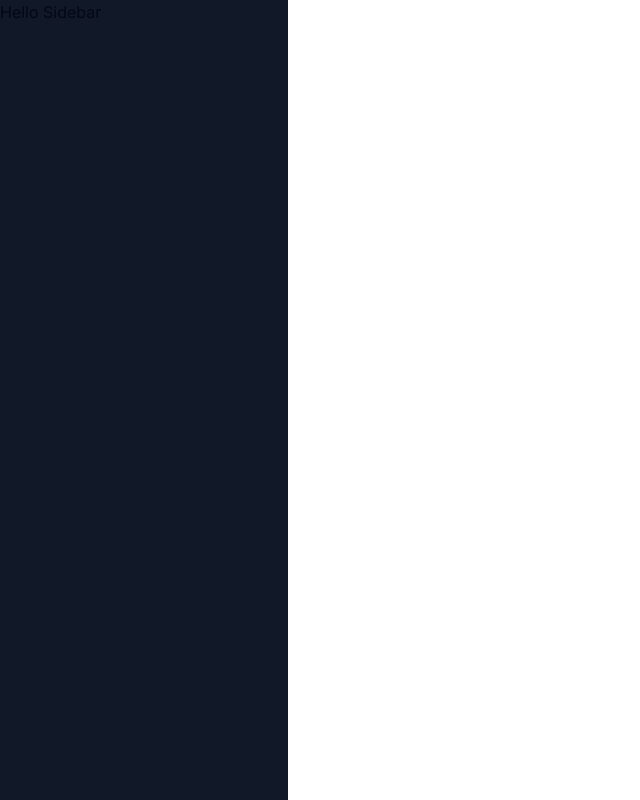
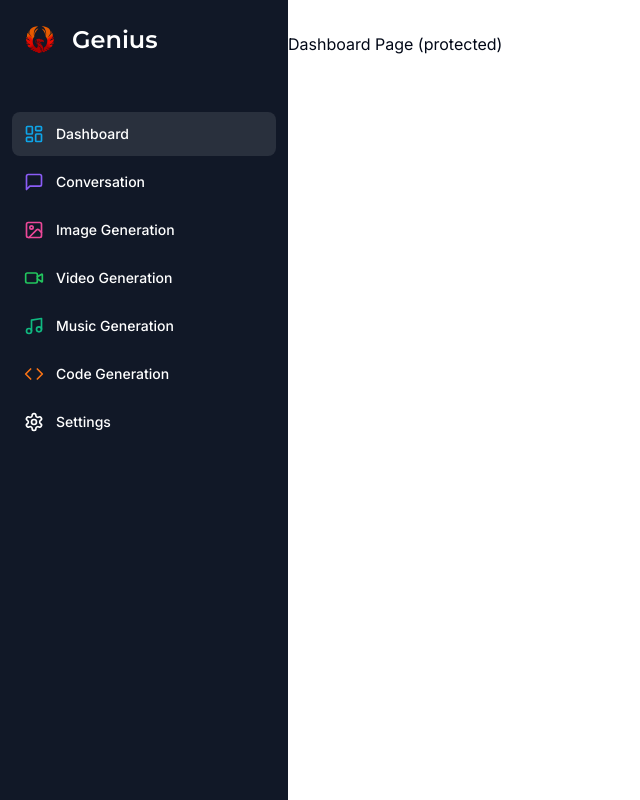
Before and after one commit to iamshivakhatri/ai-app, a Next.js app: page /dashboard in a window 1280 px wide. Shown: the whole page, without its empty margins (0-640 px from the left). Built offline with nearby package versions, Linux system fonts and the light colour scheme.

Commit message:
Completed the dynamic sidebar

```diff
--- a/app/(dashboard)/(routes)/dashboard/page.tsx
+++ b/app/(dashboard)/(routes)/dashboard/page.tsx
@@ -1,10 +1,10 @@
-import {UserButton} from '@clerk/nextjs';
+
 
 const DashboardPage = () => {
     return (
         <div>
             <p>Dashboard Page (protected)</p>
-            <UserButton afterSignOutUrl="/"/>
+
         </div>
      );
 }
--- a/app/(dashboard)/layout.tsx
+++ b/app/(dashboard)/layout.tsx
@@ -1,3 +1,6 @@
+import Navbar from "@/components/navbar";
+import Sidebar from "@/components/sidebar";
+
 const DashboardLayout = ({
 children
 }:{
@@ -7,11 +10,14 @@
     return (
         <div className="h-full relative">
             <div className="hidden h-full md:flex md:w-72 md:flex-col md:fixed md:inset-y-0 z-[80] bg-gray-900">
-                <div>
-                    Hello Sidebar
-                </div>
+               <Sidebar/>
 
             </div>
+
+            <main className="md:pl-72">
+                <Navbar/>
+                {children}
+            </main>
 
         </div>
       );
--- /dev/null
+++ b/components/mobile-sidebar.tsx
@@ -0,0 +1,33 @@
+"use client";
+
+import { Button } from "./ui/button";
+import { Menu } from "lucide-react";
+import { useState, useEffect } from "react";
+import {Sheet, SheetContent, SheetTrigger} from '@/components/ui/sheet';
+import Sidebar from "@/components/sidebar";
+
+
+const MobileSidebar = () => {
+    const [isMounted, setIsMounted] = useState(false);
+
+    useEffect(() => {
+        setIsMounted(true);
+    }, []);
+
+    if (!isMounted) return null;
+
+    return (
+        <Sheet>
+        <SheetTrigger>
+        <Button variant="ghost" size="icon" className="md:hidden">
+            <Menu size={24}/>
+        </Button>
+        </SheetTrigger>
+        <SheetContent side = "left" className="p-0 m-0">
+            <Sidebar/>
+        </SheetContent>
+        </Sheet>
+     );
+}
+
+export default MobileSidebar;
--- /dev/null
+++ b/components/navbar.tsx
@@ -0,0 +1,18 @@
+import { Button } from "@/components/ui/button";
+import { UserButton } from "@clerk/nextjs";
+import {Menu} from "lucide-react"
+import MobileSidebar from "./mobile-sidebar";
+
+const Navbar = () => {
+    return (
+        <div className="flex items-center p-4">
+            <MobileSidebar/>
+            <div className="flex w-full justify-end">
+                <UserButton afterSignOutUrl="/"/>
+            </div>
+
+        </div>
+     );
+}
+
+export default Navbar;
--- /dev/null
+++ b/components/sidebar.tsx
@@ -0,0 +1,104 @@
+"use client";
+
+import Link from "next/link";
+import Image from "next/image";
+import { Montserrat } from "next/font/google";
+import { Layout, LayoutDashboard, MessageSquare, ImageIcon, VideoIcon, Music, Code, Settings } from "lucide-react";
+
+
+import {cn} from  '@/lib/utils';
+import { usePathname } from "next/navigation";
+import path from "path";
+
+const montserrat = Montserrat(
+    {
+        weight: "600",
+        subsets: ["latin"],
+    }
+);
+
+const routes = [
+    {
+        label: "Dashboard",
+        href: "/dashboard",
+        icon: LayoutDashboard,
+        color: "text-sky-500"
+    },
+    {
+        label: "Conversation",
+        icon: MessageSquare,
+        href: "/conversation",
+        color: "text-violet-500"
+    },
+    {
+        label: "Image Generation",
+        icon: ImageIcon,
+        href: "/image",
+        color: "text-pink-500"
+    },
+    {
+        label: 'Video Generation',
+        icon: VideoIcon,
+        href: "/video",
+        color: "text-green-500"
+    },
+    {
+        label: 'Music Generation',
+        icon: Music,
+        href: "/music",
+        color: "text-emerald-500"
+    },
+    {
+        label: 'Code Generation',
+        icon: Code,
+        href: "/code",
+        color: "text-orange-500"
+    },
+    {
+        label: 'Settings',
+        icon: Settings,
+        href: "/settings",
+    }
+]
+
+const Sidebar = () => {
+    const pathname = usePathname();
+    return (
+        <div className="space-y-4 py-4 flex flex-col h-full bg-[#111827] text-white">
+            <div className="px-3 py-2 flex-1">
+                <Link href="/dashboard" className="flex items-center pl-3 mb-14">
+                    <div className="relative w-8 h-8 mr-4">
+                        <Image
+                            fill
+                            src="/logo.png"
+                            alt="logo"
+                        />
+                    </div>
+                    <h1 className={cn("text-2xl font-bold", montserrat.className)}>
+                        Genius
+                    </h1>
+
+                </Link>
+                <div className="space-y-1">
+                    {routes.map((route, index) => (
+                        <Link key={route.href} href={route.href}
+                         className={ cn("text-sm group flex p-3  w-full justify-start font-medium  hover:text-white hover:bg-white/10 rounded-lg transition",
+                            pathname === route.href ? "bg-white/10 text-white" : "text-white"
+
+                        )}>
+                            <div className="flex items-center flex-1">
+                            <route.icon className={cn("h-5 w-5 mr-3", route.color)}/>
+                            {route.label}
+                            </div>
+
+                        </Link>
+                    ))}
+
+                </div>
+
+            </div>
+        </div>
+     );
+}
+
+export default Sidebar;
--- /dev/null
+++ b/components/ui/sheet.tsx
@@ -0,0 +1,140 @@
+"use client"
+
+import * as React from "react"
+import * as SheetPrimitive from "@radix-ui/react-dialog"
+import { cva, type VariantProps } from "class-variance-authority"
+import { X } from "lucide-react"
+
+import { cn } from "@/lib/utils"
+
+const Sheet = SheetPrimitive.Root
+
+const SheetTrigger = SheetPrimitive.Trigger
+
+const SheetClose = SheetPrimitive.Close
+
+const SheetPortal = SheetPrimitive.Portal
+
+const SheetOverlay = React.forwardRef<
+  React.ElementRef<typeof SheetPrimitive.Overlay>,
+  React.ComponentPropsWithoutRef<typeof SheetPrimitive.Overlay>
+>(({ className, ...props }, ref) => (
+  <SheetPrimitive.Overlay
+    className={cn(
+      "fixed inset-0 z-50 bg-black/80  data-[state=open]:animate-in data-[state=closed]:animate-out data-[state=closed]:fade-out-0 data-[state=open]:fade-in-0",
+      className
+    )}
+    {...props}
+    ref={ref}
+  />
+))
+SheetOverlay.displayName = SheetPrimitive.Overlay.displayName
+
+const sheetVariants = cva(
+  "fixed z-50 gap-4 bg-background p-6 shadow-lg transition ease-in-out data-[state=open]:animate-in data-[state=closed]:animate-out data-[state=closed]:duration-300 data-[state=open]:duration-500",
+  {
+    variants: {
+      side: {
+        top: "inset-x-0 top-0 border-b data-[state=closed]:slide-out-to-top data-[state=open]:slide-in-from-top",
+        bottom:
+          "inset-x-0 bottom-0 border-t data-[state=closed]:slide-out-to-bottom data-[state=open]:slide-in-from-bottom",
+        left: "inset-y-0 left-0 h-full w-3/4 border-r data-[state=closed]:slide-out-to-left data-[state=open]:slide-in-from-left sm:max-w-sm",
+        right:
+          "inset-y-0 right-0 h-full w-3/4  border-l data-[state=closed]:slide-out-to-right data-[state=open]:slide-in-from-right sm:max-w-sm",
+      },
+    },
+    defaultVariants: {
+      side: "right",
+    },
+  }
+)
+
+interface SheetContentProps
+  extends React.ComponentPropsWithoutRef<typeof SheetPrimitive.Content>,
+    VariantProps<typeof sheetVariants> {}
+
+const SheetContent = React.forwardRef<
+  React.ElementRef<typeof SheetPrimitive.Content>,
+  SheetContentProps
+>(({ side = "right", className, children, ...props }, ref) => (
+  <SheetPortal>
+    <SheetOverlay />
+    <SheetPrimitive.Content
+      ref={ref}
+      className={cn(sheetVariants({ side }), className)}
+      {...props}
+    >
+      {children}
+      <SheetPrimitive.Close className="absolute right-4 top-4 rounded-sm opacity-70 ring-offset-background transition-opacity hover:opacity-100 focus:outline-none focus:ring-2 focus:ring-ring focus:ring-offset-2 disabled:pointer-events-none data-[state=open]:bg-secondary">
+        <X className="h-4 w-4" />
+        <span className="sr-only">Close</span>
+      </SheetPrimitive.Close>
+    </SheetPrimitive.Content>
+  </SheetPortal>
+))
+SheetContent.displayName = SheetPrimitive.Content.displayName
+
+const SheetHeader = ({
+  className,
+  ...props
+}: React.HTMLAttributes<HTMLDivElement>) => (
+  <div
+    className={cn(
+      "flex flex-col space-y-2 text-center sm:text-left",
+      className
+    )}
+    {...props}
+  />
+)
+SheetHeader.displayName = "SheetHeader"
+
+const SheetFooter = ({
+  className,
+  ...props
+}: React.HTMLAttributes<HTMLDivElement>) => (
+  <div
+    className={cn(
+      "flex flex-col-reverse sm:flex-row sm:justify-end sm:space-x-2",
+      className
+    )}
+    {...props}
+  />
+)
+SheetFooter.displayName = "SheetFooter"
+
+const SheetTitle = React.forwardRef<
+  React.ElementRef<typeof SheetPrimitive.Title>,
+  React.ComponentPropsWithoutRef<typeof SheetPrimitive.Title>
+>(({ className, ...props }, ref) => (
+  <SheetPrimitive.Title
+    ref={ref}
+    className={cn("text-lg font-semibold text-foreground", className)}
+    {...props}
+  />
+))
+SheetTitle.displayName = SheetPrimitive.Title.displayName
+
+const SheetDescription = React.forwardRef<
+  React.ElementRef<typeof SheetPrimitive.Description>,
+  React.ComponentPropsWithoutRef<typeof SheetPrimitive.Description>
+>(({ className, ...props }, ref) => (
+  <SheetPrimitive.Description
+    ref={ref}
+    className={cn("text-sm text-muted-foreground", className)}
+    {...props}
+  />
+))
+SheetDescription.displayName = SheetPrimitive.Description.displayName
+
+export {
+  Sheet,
+  SheetPortal,
+  SheetOverlay,
+  SheetTrigger,
+  SheetClose,
+  SheetContent,
+  SheetHeader,
+  SheetFooter,
+  SheetTitle,
+  SheetDescription,
+}
--- a/package.json
+++ b/package.json
@@ -10,6 +10,7 @@
   },
   "dependencies": {
     "@clerk/nextjs": "^5.1.6",
+    "@radix-ui/react-dialog": "^1.1.1",
     "@radix-ui/react-slot": "^1.1.0",
     "class-variance-authority": "^0.7.0",
     "clsx": "^2.1.1",
```
Also changed, not shown: public/logo.png (added), 1 other file (tests, documents, lock files or other folders).
